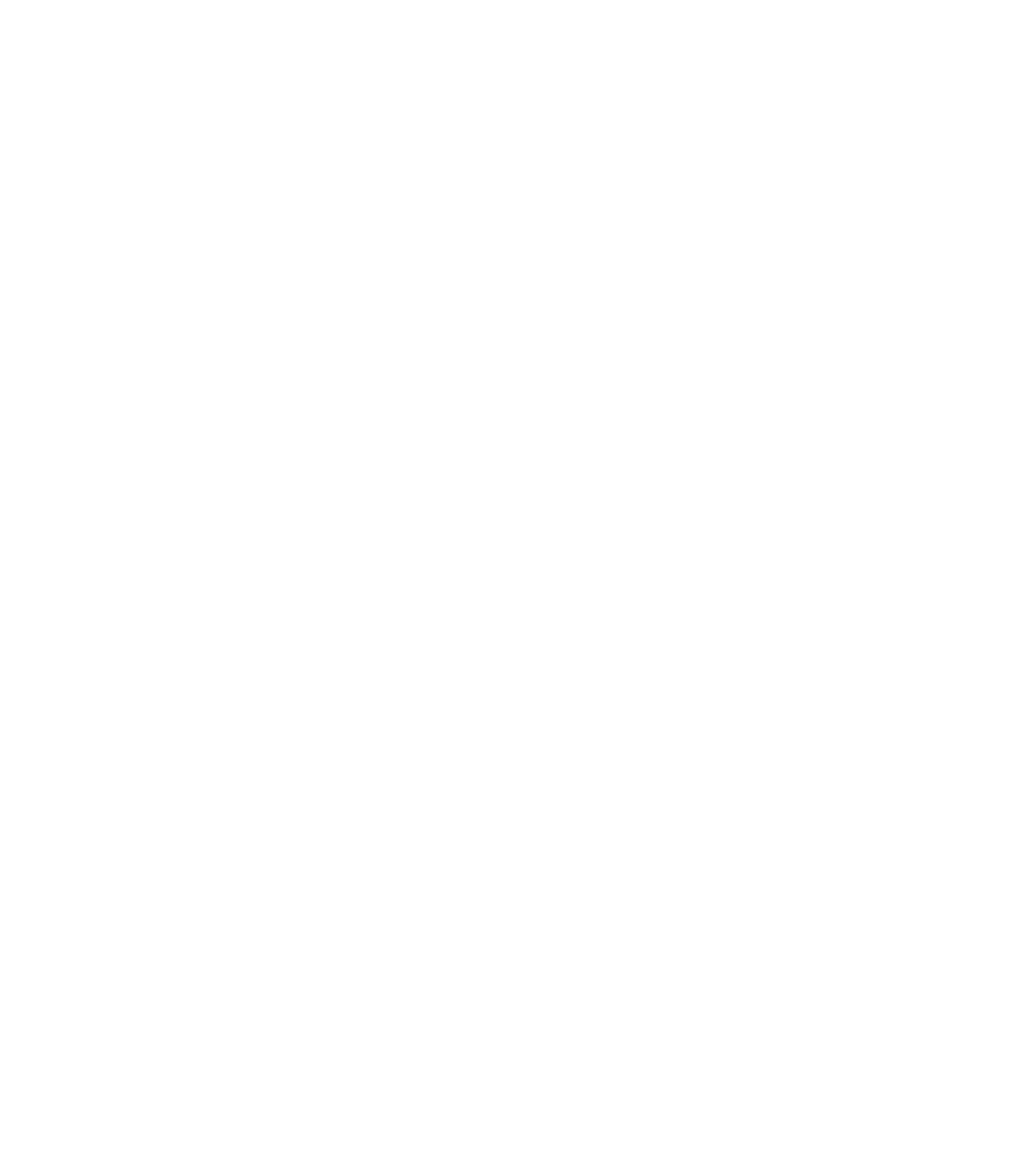
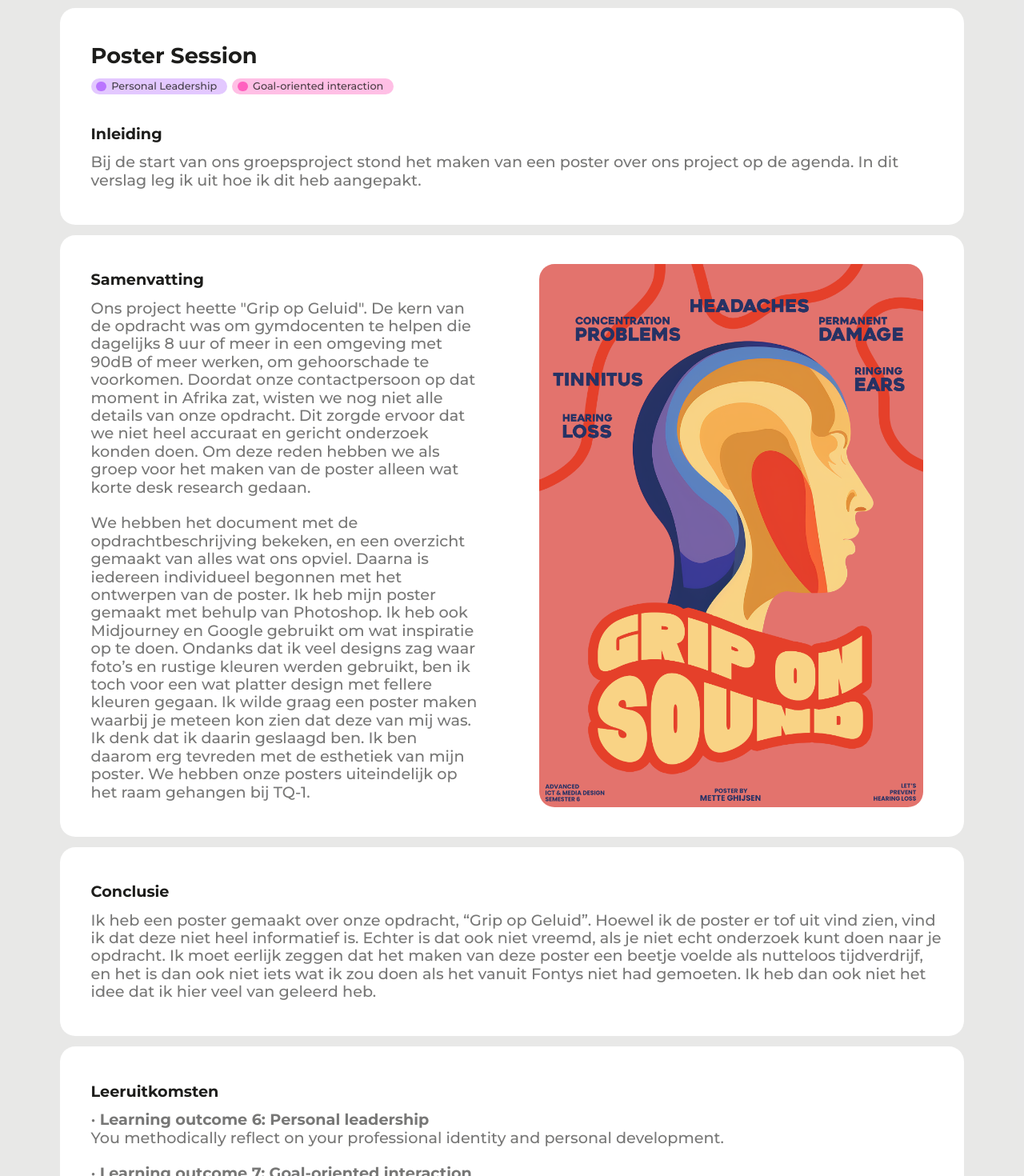
Before and after one commit to metteghijsen/semester6-website, a Nuxt app in the folder frontend/: page /deliverable/postersession in a window 1280 px wide. Before the commit this address had no page. Shown: the part 140-1610 px from the top of the page at 80% size. Before the commit the page ends 800 px from the top, so only its background shows below. Built offline with nearby package versions, Linux system fonts and the light colour scheme.

Commit message:
Feature: Added postersession deliverable

```diff
--- /dev/null
+++ b/frontend/pages/deliverable/postersession.vue
@@ -0,0 +1,29 @@
+<template>
+  <div>
+    <UiContainer>
+      <div class="h-full overflow-x-hidden">
+        <LayoutTaskbar />
+        <UiTextbox add-header header="Poster Session" title="Inleiding" lo6 lo7>
+          Bij de start van ons groepsproject stond het maken van een poster over ons project op de agenda. In dit verslag leg ik uit hoe ik dit heb aangepakt.
+        </UiTextbox>
+        <UiTextbox
+          title="Samenvatting"
+          add-image
+          image-name="poster"
+        >
+          Ons project heette "Grip op Geluid". De kern van de opdracht was om gymdocenten te helpen die dagelijks 8 uur of meer in een omgeving met 90dB of meer werken, om gehoorschade te voorkomen. Doordat onze contactpersoon op dat moment in Afrika zat, wisten we nog niet alle details van onze opdracht. Dit zorgde ervoor dat we niet heel accuraat en gericht onderzoek konden doen. Om deze reden hebben we als groep voor het maken van de poster alleen wat korte desk research gedaan. <br><br> We hebben het document met de opdrachtbeschrijving bekeken, en een overzicht gemaakt van alles wat ons opviel. Daarna is iedereen individueel begonnen met het ontwerpen van de poster. Ik heb mijn poster gemaakt met behulp van Photoshop. Ik heb ook Midjourney en Google gebruikt om wat inspiratie op te doen. Ondanks dat ik veel designs zag waar foto’s en rustige kleuren werden gebruikt, ben ik toch voor een wat platter design met fellere kleuren gegaan. Ik wilde graag een poster maken waarbij je meteen kon zien dat deze van mij was. Ik denk dat ik daarin geslaagd ben. Ik ben daarom erg tevreden met de esthetiek van mijn poster. We hebben onze posters uiteindelijk op het raam gehangen bij TQ-1.
+        </UiTextbox>
+        <UiTextbox title="Conclusie">
+          Ik heb een poster gemaakt over onze opdracht, “Grip op Geluid”. Hoewel ik de poster er tof uit vind zien, vind ik dat deze niet heel informatief is. Echter is dat ook niet vreemd, als je niet echt onderzoek kunt doen naar je opdracht. Ik moet eerlijk zeggen dat het maken van deze poster een beetje voelde als nutteloos tijdverdrijf, en het is dan ook niet iets wat ik zou doen als het vanuit Fontys niet had gemoeten. Ik heb dan ook niet het idee dat ik hier veel van geleerd heb.
+        </UiTextbox>
+        <UiTextbox title="Leeruitkomsten">
+          •	<b> Learning outcome 6: Personal leadership </b> <br>
+          You methodically reflect on your professional identity and personal development.  <br><br>
+          •	<b> Learning outcome 7: Goal-oriented interaction </b> <br>
+          You communicate with different stakeholders and team members about the ICT assignment, taking into account an international context.
+        </UiTextbox>
+      </div>
+    </UiContainer>
+    <SectionsFooter />
+  </div>
+</template>
--- a/frontend/pages/deliverables.vue
+++ b/frontend/pages/deliverables.vue
@@ -163,6 +163,17 @@
             deliverable-description="In dit document kun je lezen over het proces dat ik heb doorlopen bij het ontwikkelen van mijn portfolio-website. "
             project-type="Personal Project"
           /> -->
+
+          <UiDeliverable
+            v-if="selectedLo.includes('lo6') || selectedLo.includes('lo7') || selectedLo.length === 0"
+            to="postersession"
+            lo6
+            lo7
+            deliverable-name="Poster Session"
+            image-name="postersession"
+            deliverable-description="Bij de start van ons groepsproject stond het maken van een poster over ons project op de agenda. In dit verslag leg ik uit hoe ik dit heb aangepakt."
+            project-type="Group Project (Grip on Sound)"
+          />
         </div>
 
         <div class="flex flex-col">
```
Also changed, not shown: frontend/public/img/deliverables/postersession.png (added), frontend/public/img/documentation/poster.png (added).
